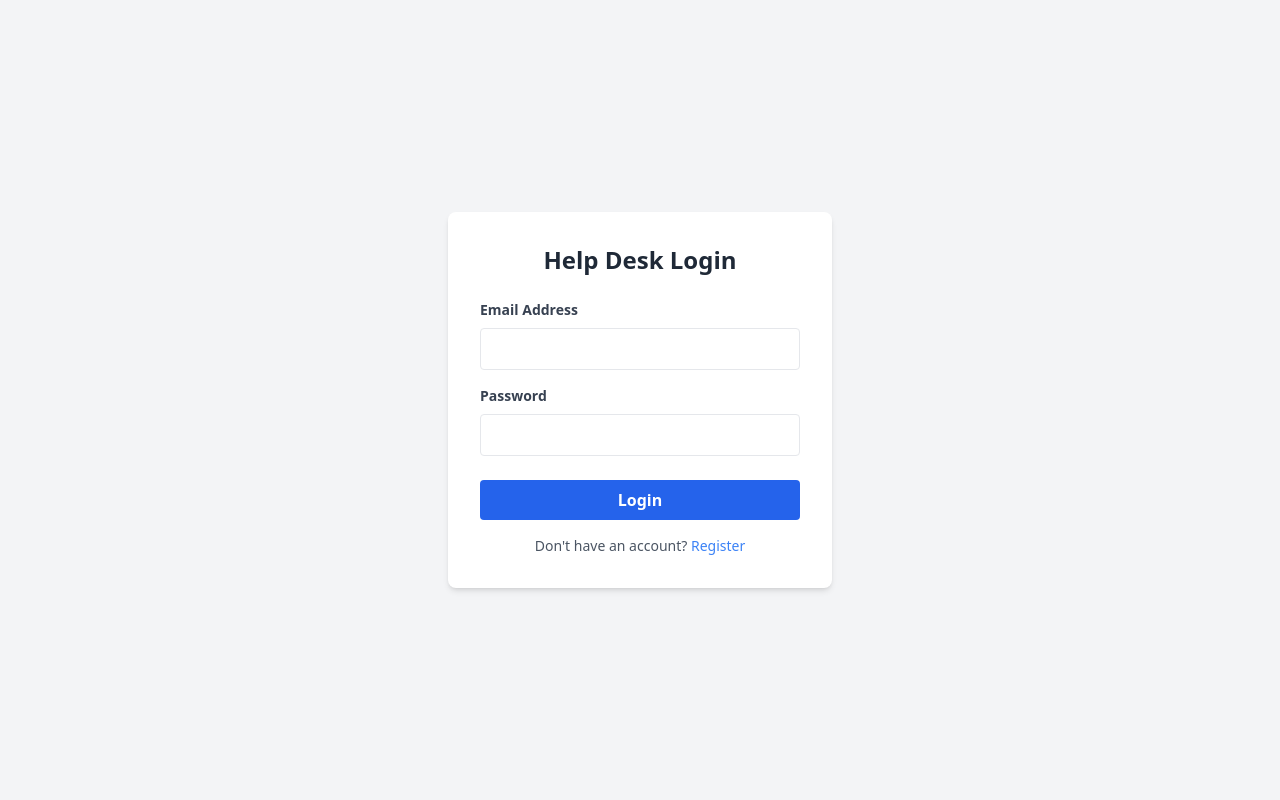
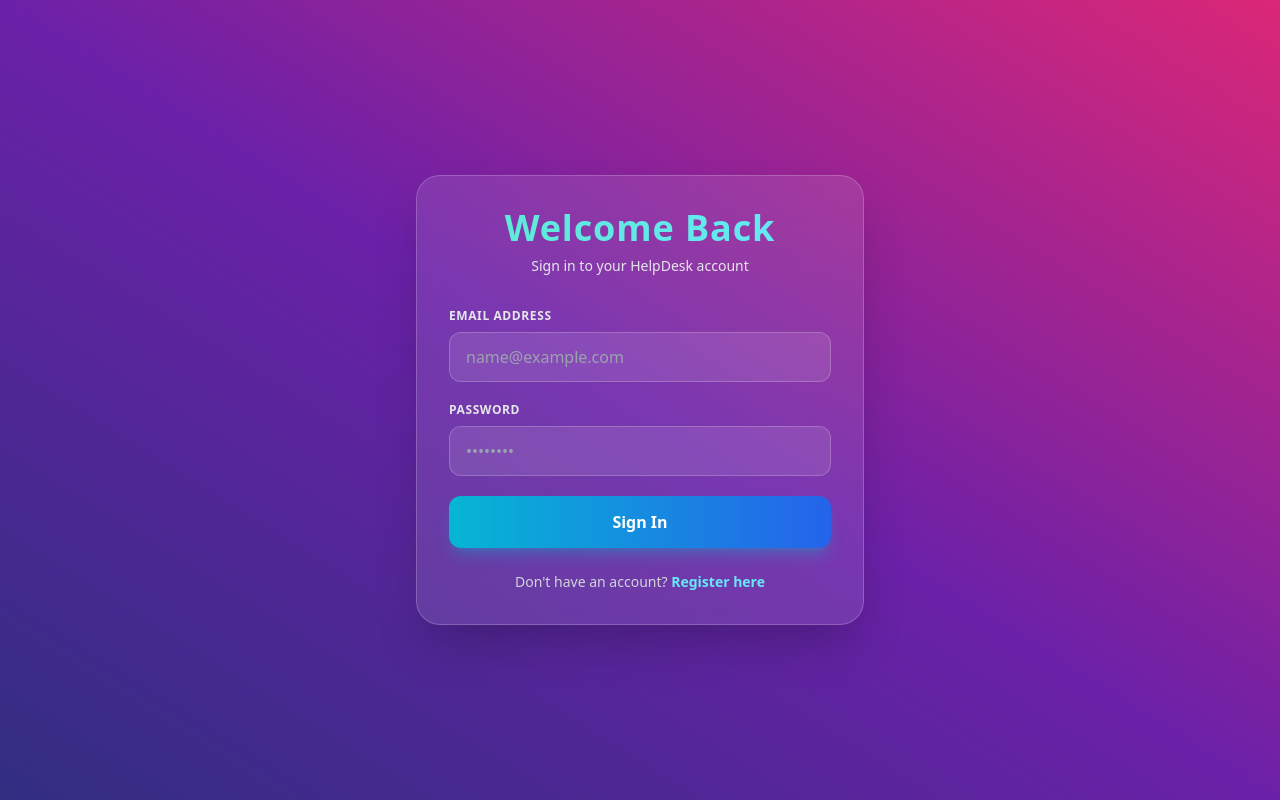
Before and after one commit to pratikshapa2134-afk/helpdesk-frontend, a React app: page /login in a window 1280 px wide. Built offline with nearby package versions, Linux system fonts and the light colour scheme; the HTML template or start-up script is replaced by a standard one.

Commit message:
upgrade login page with colorful gradient and glassmorphism

```diff
--- a/src/pages/Login.jsx
+++ b/src/pages/Login.jsx
@@ -12,61 +12,71 @@ export default function Login() {
     e.preventDefault();
     try {
       const { data } = await API.post('/auth/login', { email, password });
+      localStorage.setItem('token', data.token);
+      localStorage.setItem('role', data.user.role);
 
-      // टोकन आणि युजरची माहिती जतन करणे
-      localStorage.setItem('token', data.token);
-      localStorage.setItem('user', JSON.stringify(data.user));
-
-      // भूमिकेनुसार (Role) योग्य डॅशबोर्डवर पाठवणे
-      if (data.user.role === 'Super Admin') {
-        navigate('/admin-dashboard');
-      } else if (data.user.role === 'Support Agent') {
-        navigate('/agent-dashboard');
-      } else {
-        navigate('/customer-dashboard');
-      }
+      if (data.user.role === 'Super Admin') navigate('/admin-dashboard');
+      else if (data.user.role === 'Support Agent') navigate('/agent-dashboard');
+      else navigate('/customer-dashboard');
     } catch (err) {
-      setError(err.response?.data?.message || 'Login failed. Please check your credentials.');
+      setError(err.response?.data?.message || 'Invalid email or password');
     }
   };
 
   return (
-    <div className="flex justify-center items-center h-screen bg-gray-100">
-      <form onSubmit={handleLogin} className="bg-white p-8 rounded-lg shadow-md w-96">
-        <h2 className="text-2xl font-bold mb-6 text-center text-gray-800">Help Desk Login</h2>
+    <div className="min-h-screen flex items-center justify-center bg-gradient-to-tr from-indigo-900 via-purple-800 to-pink-600 px-4">
+      <div className="max-w-md w-full bg-white/10 backdrop-blur-xl border border-white/20 p-8 rounded-3xl shadow-2xl text-white">
 
-        {error && <p className="text-red-500 text-sm mb-4 text-center">{error}</p>}
+        <div className="text-center mb-8">
+          <h2 className="text-4xl font-extrabold tracking-wide bg-gradient-to-r from-teal-300 to-cyan-300 bg-clip-text text-transparent">
+            Welcome Back
+          </h2>
+          <p className="text-sm text-gray-200 mt-2">Sign in to your HelpDesk account</p>
+        </div>
 
-        <div className="mb-4">
-          <label className="block text-gray-700 text-sm font-bold mb-2">Email Address</label>
+        {error && (
+          <div className="bg-red-500/30 border border-red-500 text-red-200 p-3 rounded-xl mb-6 text-sm text-center backdrop-blur-md">
+            {error}
+          </div>
+        )}
+
+        <form onSubmit={handleLogin} className="space-y-5">
+          <div>
+            <label className="block text-xs font-semibold uppercase tracking-wider text-gray-200 mb-2">Email Address</label>
             <input
               type="email"
-            className="w-full p-2 border rounded focus:outline-none focus:ring-2 focus:ring-blue-500"
+              className="w-full px-4 py-3 bg-white/10 border border-white/20 rounded-xl focus:outline-none focus:ring-2 focus:ring-cyan-400 text-white placeholder-gray-400 transition"
+              placeholder="name@example.com"
               value={email}
               onChange={(e) => setEmail(e.target.value)}
               required
             />
           </div>
 
-        <div className="mb-6">
-          <label className="block text-gray-700 text-sm font-bold mb-2">Password</label>
+          <div>
+            <label className="block text-xs font-semibold uppercase tracking-wider text-gray-200 mb-2">Password</label>
             <input
               type="password"
-            className="w-full p-2 border rounded focus:outline-none focus:ring-2 focus:ring-blue-500"
+              className="w-full px-4 py-3 bg-white/10 border border-white/20 rounded-xl focus:outline-none focus:ring-2 focus:ring-cyan-400 text-white placeholder-gray-400 transition"
+              placeholder="••••••••"
               value={password}
               onChange={(e) => setPassword(e.target.value)}
               required
             />
           </div>
 
-        <button type="submit" className="w-full bg-blue-600 text-white p-2 rounded font-semibold hover:bg-blue-700 transition">
-          Login
+          <button
+            type="submit"
+            className="w-full py-3.5 bg-gradient-to-r from-cyan-500 to-blue-600 hover:from-cyan-400 hover:to-blue-500 text-white font-bold rounded-xl shadow-lg shadow-cyan-500/30 transition transform hover:-translate-y-0.5 active:translate-y-0"
+          >
+            Sign In
           </button>
+        </form>
 
-        <p className="text-sm text-center mt-4 text-gray-600">
-          Don't have an account? <Link to="/register" className="text-blue-500 hover:underline">Register</Link>
+        <p className="text-sm text-center mt-6 text-gray-300">
+          Don't have an account? <Link to="/register" className="text-cyan-300 font-semibold hover:underline">Register here</Link>
         </p>
-      </form>
+      </div>
     </div>
   );
 }
```
Lines whose indentation alone changed are shown as unchanged.
